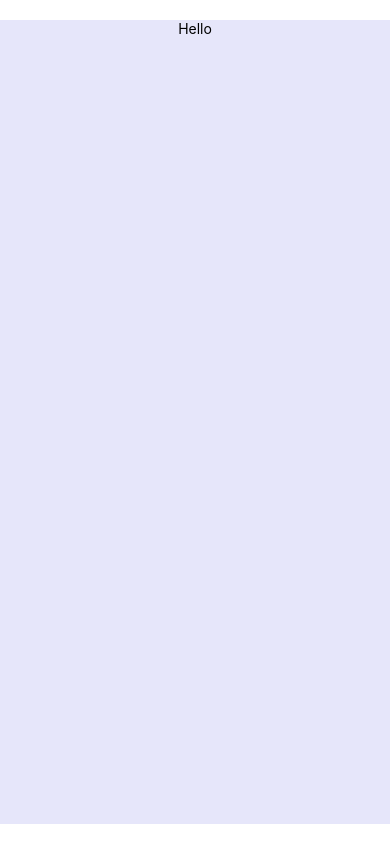
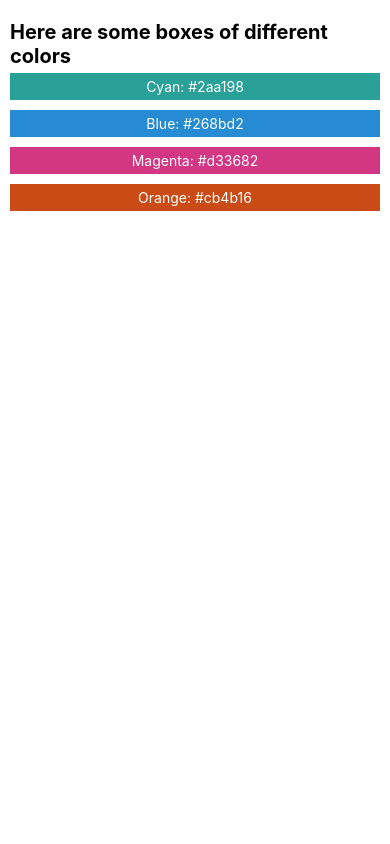
Before and after one commit to SanjoyPator1/React-Native-FM-V2, a React Native app in the folder AwesomeProject/: screen / in a window 390 px wide. Built offline with nearby package versions, Linux system fonts and the light colour scheme.

Commit message:
styling exercise

```diff
--- a/AwesomeProject/App.js
+++ b/AwesomeProject/App.js
@@ -3,7 +3,18 @@ import {View, Text, SafeAreaView, StyleSheet} from 'react-native';
 
 const styles = StyleSheet.create({
   safeArea: {flex: 1},
-  containerBgColor: {backgroundColor: 'lavender'},
+  containerBgColor: {backgroundColor: 'white'},
+  smallContainer: {
+    paddingHorizontal: 5,
+    paddingVertical: 5,
+    marginVertical: 5,
+    width: '100%',
+    alignItems: 'center',
+    textColor: 'white',
+  },
+  smallText: {
+    color: 'white',
+  },
   container: {
     paddingHorizontal: 10,
     marginVertical: 20,
@@ -17,7 +28,22 @@ const App = () => {
   return (
     <SafeAreaView style={styles.safeArea}>
       <View style={[styles.container, styles.containerBgColor]}>
-        <Text>Hello</Text>
+        <Text style={{fontWeight: 'bold', fontSize: 20, color: 'black'}}>
+          Here are some boxes of different colors
+        </Text>
+
+        <View style={[styles.smallContainer, {backgroundColor: '#2aa198'}]}>
+          <Text style={styles.smallText}>Cyan: #2aa198</Text>
+        </View>
+        <View style={[styles.smallContainer, {backgroundColor: '#268bd2'}]}>
+          <Text style={styles.smallText}>Blue: #268bd2</Text>
+        </View>
+        <View style={[styles.smallContainer, {backgroundColor: '#d33682'}]}>
+          <Text style={styles.smallText}>Magenta: #d33682</Text>
+        </View>
+        <View style={[styles.smallContainer, {backgroundColor: '#cb4b16'}]}>
+          <Text style={styles.smallText}>Orange: #cb4b16</Text>
+        </View>
       </View>
     </SafeAreaView>
   );
```
